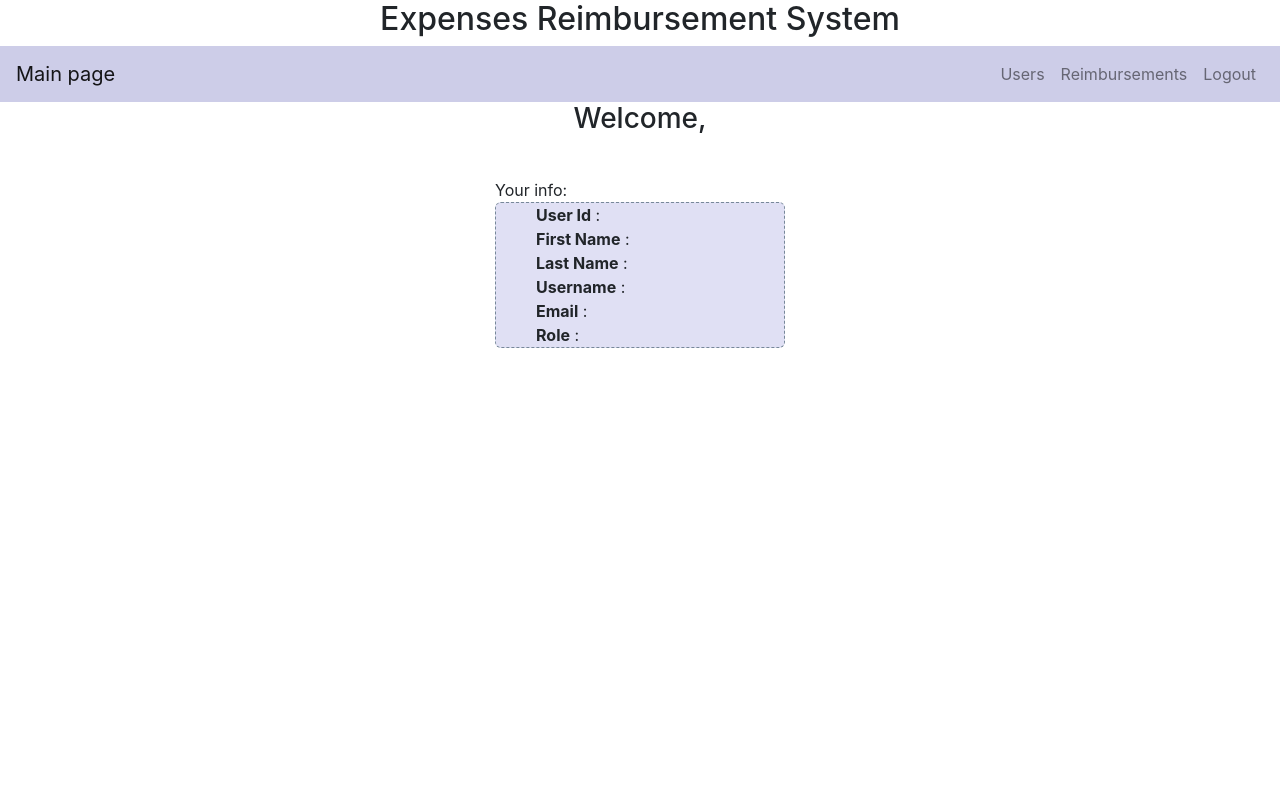
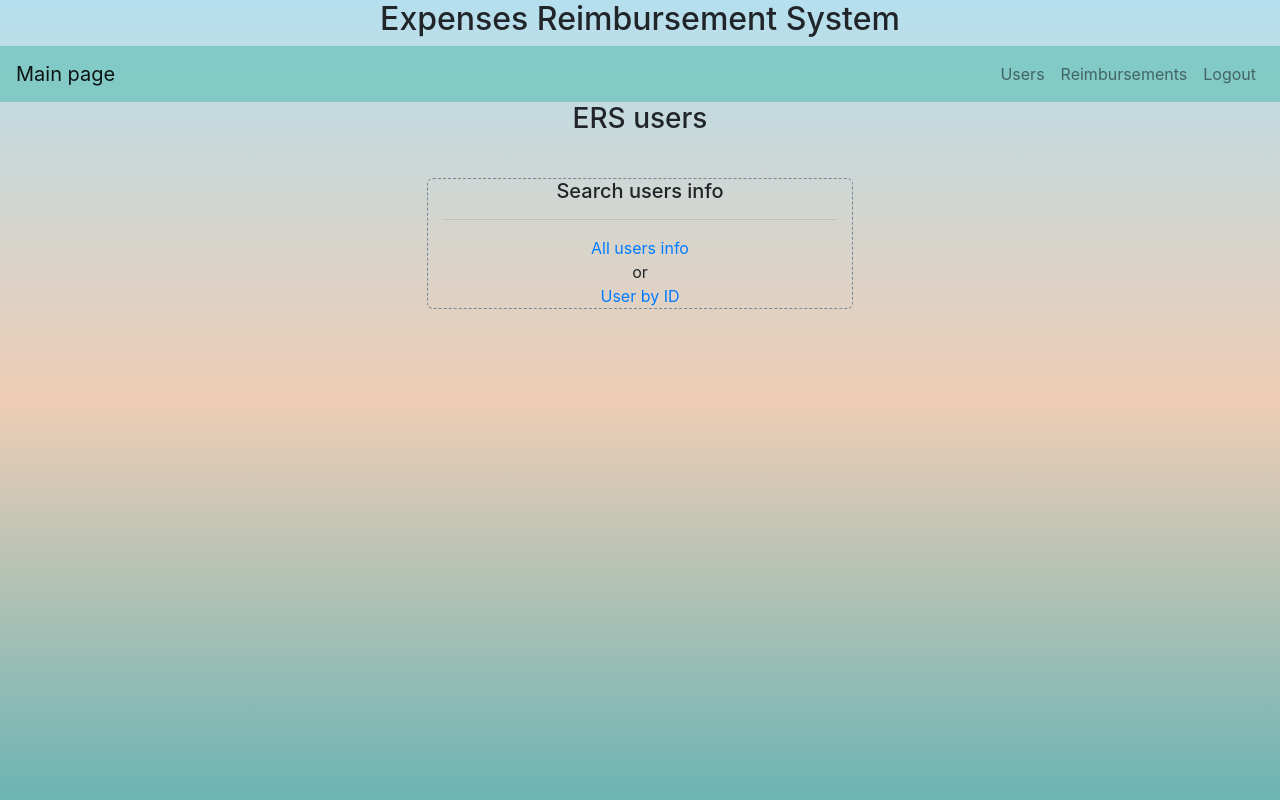
Before and after one commit to AmadoMiguel/RevatureP1-ERS-App, a React (Create React App) app in the folder project-1/: page /#/users-menu in a window 1280 px wide. Before the commit this address led to /#/main. Built offline with nearby package versions, Linux system fonts and the light colour scheme.

Commit message:
worked on get all users info

```diff
--- a/project-1/src/App.css
+++ b/project-1/src/App.css
@@ -1,5 +1,7 @@
 .App {
+  height: 100vh;
   text-align: center;
+  background: linear-gradient(to bottom,rgba(10,150,200,0.3), rgba(200,90,10,0.3),rgba(10,130,130,0.6));
 }
 
 .App-header {
@@ -28,3 +30,21 @@
   border-radius: 6px;
   background: rgba(55, 179, 7, 0.3);
 }
+
+#get-users-info-box {
+  border: 1px dashed lightslategray;
+  border-radius: 6px;
+  text-align: center;
+  margin: 10px auto;
+}
+
+.scrolling-wrapper-flexbox {
+  margin-top: 13vh;
+  display: flex;
+  flex-wrap: nowrap;
+  overflow-y: auto;
+}
+
+.user-card {
+  flex: 0 0 auto;
+}
--- a/project-1/src/App.tsx
+++ b/project-1/src/App.tsx
@@ -7,6 +7,7 @@ import { MenuComponent } from './components/menu-component';
 import { UsersMenuComponent } from './components/users-components';
 import { ReimbsComponent } from './components/reimbursements-component';
 import { UserByIdComponent } from './components/userId-component';
+import { UsersInfoComponent } from './components/users-info-component';
 
 const App: React.FC = () => {
   return (
@@ -18,12 +19,12 @@ const App: React.FC = () => {
       <HashRouter>
         <div>
           {/* Default route for the application */}
-          <Redirect from="/#/" to="/main" />
+          <Redirect from="/#/" to="/users-menu" />
         <Switch>
           <Route path='/login' component = {LoginComponent}/>
           <Route path='/main' component = {MenuComponent} />
           <Route path='/users-menu' component = {UsersMenuComponent} />
-          {/* <Route path='/users' component = {UsersComponent} /> */}
+          <Route path='/users' component = {UsersInfoComponent} />
           <Route path='/user' component = {UserByIdComponent} />
           <Route path='/reimbursements' component = {ReimbsComponent} />
         </Switch>
--- a/project-1/src/components/navig-component.tsx
+++ b/project-1/src/components/navig-component.tsx
@@ -27,7 +27,7 @@ export default class NavigatorMenu extends React.Component <any,any> {
   render() {
     return (
       <div>
-        <Navbar style={{backgroundColor: 'rgba(90,90,180,0.3)'}}
+        <Navbar style={{backgroundColor: 'rgba(90,190,180,0.6)'}}
         light expand="md">
           <NavbarBrand href="/#/main">Main page</NavbarBrand>
           <NavbarToggler onClick={this.toggle} />
--- a/project-1/src/components/person-component.tsx
+++ b/project-1/src/components/person-component.tsx
@@ -1,7 +1,7 @@
 import React from 'react';
 
 // Define the properties of the person component
-interface IPersonProps {
+export interface IPersonProps {
     userId:string,
     firstName:string,
     lastName:string,
--- a/project-1/src/components/user-component.tsx
+++ b/project-1/src/components/user-component.tsx
@@ -12,7 +12,7 @@ export class CurrentUserComponent extends React.Component <any,any> {
             // Set responsive display according to size
             <div className="user-info-container col-9 col-sm-6 col-md-4 col-lg-6 col-xl-3">
                 Your info:
-                <ul id="user-info-list" style={{listStyleType:"none",background:"rgba(100,100,200,0.2)"}}>
+                <ul id="user-info-list" style={{listStyleType:"none",background:'rgba(90,190,180,0.6)'}}>
                     <li key="user-id"><strong>User Id</strong> : {localStorage.getItem("User ID")}</li>
                     <li key="first-name"><strong>First Name</strong> : {localStorage.getItem("First name")}</li>
                     <li key="last-name"><strong>Last Name</strong> : {localStorage.getItem("Last name")}</li>
--- a/project-1/src/components/userId-component.tsx
+++ b/project-1/src/components/userId-component.tsx
@@ -62,7 +62,7 @@ export class UserByIdComponent extends React.Component <any,any> {
                     searchStatus:response.data.status
                 });
                 break;
-            case (403): // Shows the user information
+            case (403): // Unauthorized
                 this.setState({
                     searched:true,
                     searchStatus:response.data.status
@@ -94,6 +94,7 @@ export class UserByIdComponent extends React.Component <any,any> {
                     onChange={(e:any)=>this.handleInputSearch(e)} />
                     <button onClick={()=>this.handleUserSearch()}>Search</button>
                 </div>
+                <br/>
                 {/* Show user info container */}
                 {
                     // Handle properly the different displays according to access
--- a/project-1/src/components/users-components.tsx
+++ b/project-1/src/components/users-components.tsx
@@ -10,6 +10,11 @@ export class UsersMenuComponent extends React.Component {
                 <NavigatorMenu />
                 {/* Two options: all user's information or
                 user by id */}
+                <h3>ERS users</h3>
+                <br/>
+                <div id="get-users-info-box" className="col-8 col-sm-6 col-md-4 col-lg-6 col-xl-4">
+                    <h5>Search users info</h5>
+                    <hr/>
                     <div>
                         <Link to="/users">All users info</Link>
                     </div>
@@ -19,6 +24,7 @@ export class UsersMenuComponent extends React.Component {
                         <Link to="/user">User by ID</Link>
                     </div>
                 </div>
+            </div>
         );
     }
 }
--- /dev/null
+++ b/project-1/src/components/users-info-component.tsx
@@ -0,0 +1,74 @@
+import React from 'react';
+import { PersonComponent, IPersonProps } from './person-component';
+import NavigatorMenu from './navig-component';
+import ersApi from '../util/ers-api';
+
+export class UsersInfoComponent extends React.Component<any,any> {
+    constructor(props:any) {
+        super(props);
+        this.state = {
+            users:[],
+            reqStatus:0
+        }
+    }
+
+    // Send request to get all users info
+    async getAllUsers() {
+        // Configure request headers for auth token
+        const config = {
+            headers:
+            {"Authorization":localStorage.getItem('auth-token'),
+             "Content-Type": "application/json"}
+        };
+        let allUsersInfo = await ersApi.get('/Users',config);
+        // Handle the received status
+        switch(allUsersInfo.data.status){
+            case(404):
+                this.setState({
+                    reqStatus:allUsersInfo.data.status
+                });
+                break;
+            case(200):
+                // Store all users information in the
+                // array
+                this.setState({
+                    ...this.state,
+                    users:allUsersInfo.data.info.sort()
+                });
+                break;
+            case(403):
+                this.setState({
+                    reqStatus:allUsersInfo.data.status
+                });
+                break;
+        }
+
+    }
+
+    render() {
+        // Map each user object into PersonComponent inside a div
+        const usersComponents = this.state.users.map((user:IPersonProps) =>{
+            return (
+            <div key={user.userId}
+            className="user-card user-info-container col-12 col-sm-6 col-md-4 col-lg-6 col-xl-4"
+            id="get-users-info-box">
+                <PersonComponent {...user} />
+            </div>);
+        });
+
+        return (
+            <div>
+                <NavigatorMenu />
+                <br/>
+                {/* Trigger the request to the server */}
+                <button onClick={()=>this.getAllUsers()}>
+                    Search
+                </button>
+                <br/>
+                <div className="scrolling-wrapper-flexbox">
+                    {usersComponents}
+                </div>
+            </div>
+        );
+    }
+}
```
Lines whose indentation alone changed are shown as unchanged.
